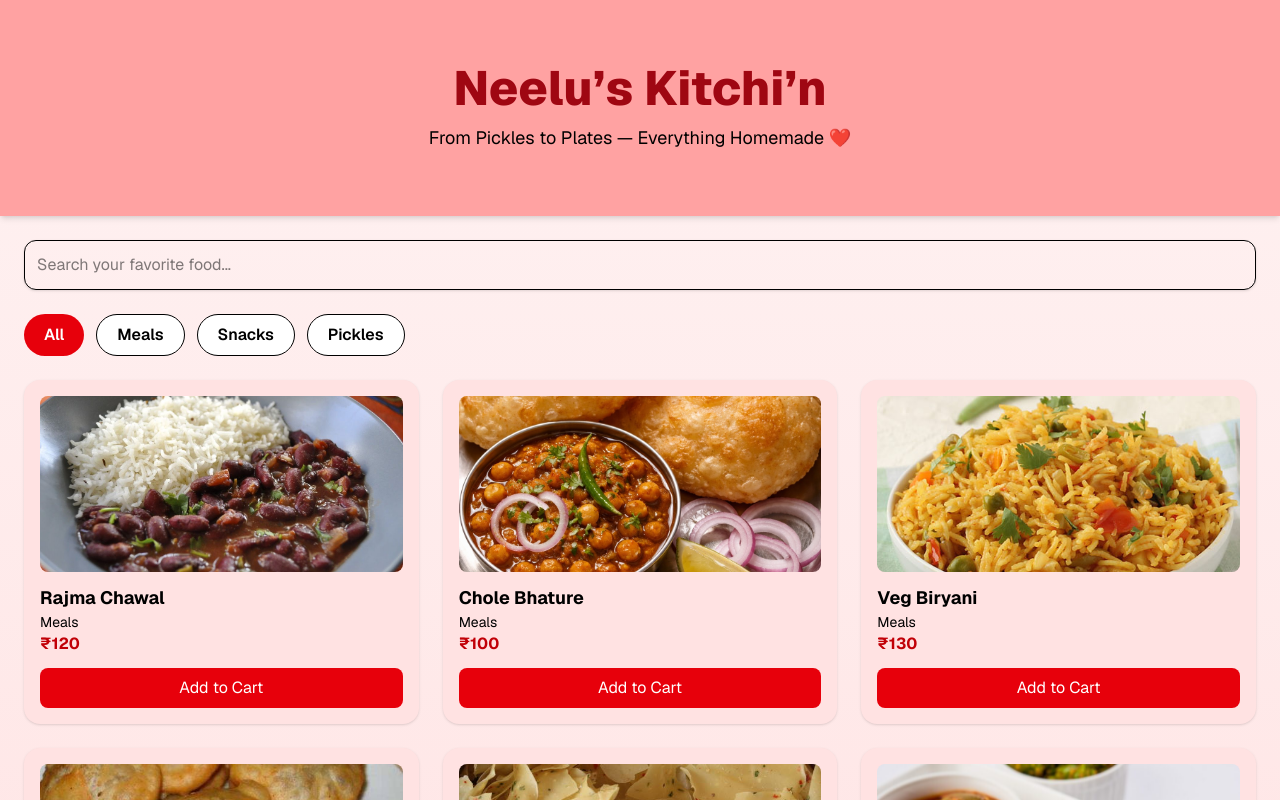
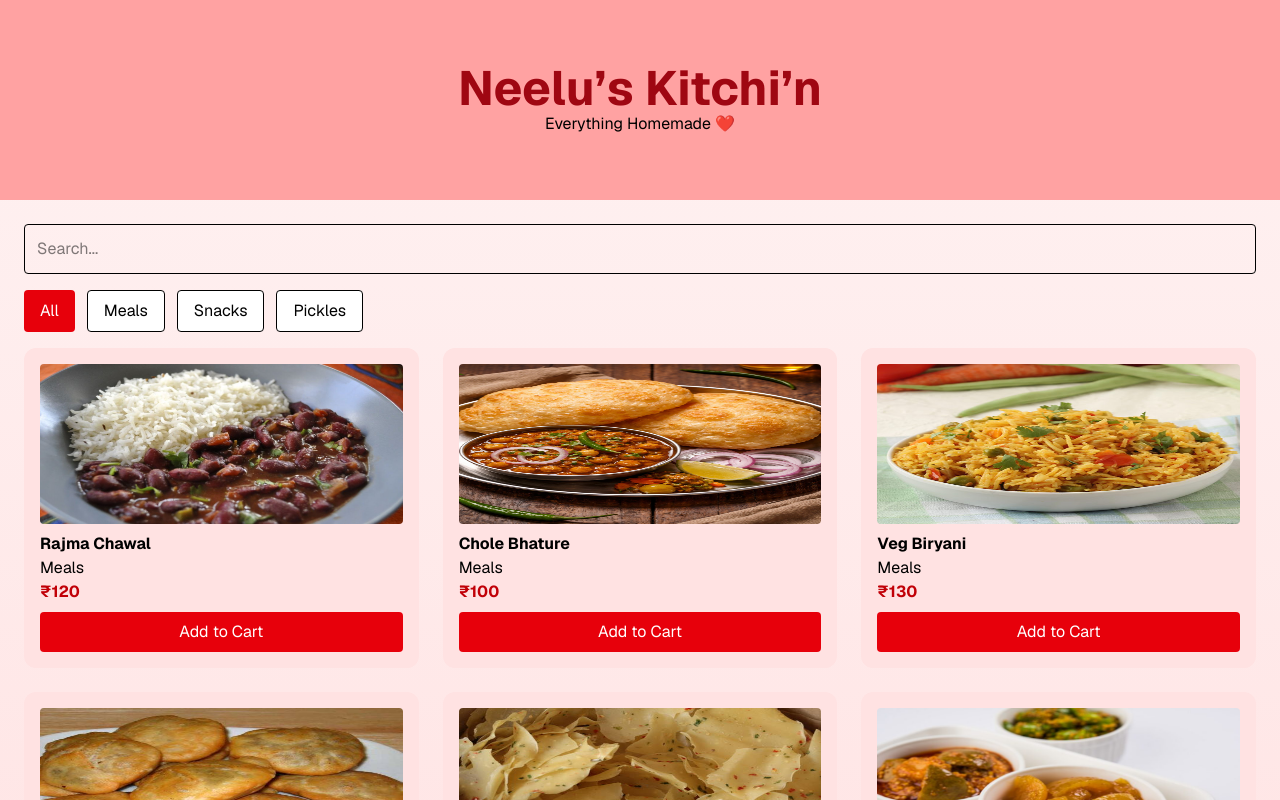
Before and after one commit to madhavgarg-08/Neelu-s-Kitchi-n, a Next.js app: page / in a window 1280 px wide. Shown: the top 800 px of the page. Built offline with nearby package versions, Linux system fonts and the light colour scheme.

Commit message:
added advanced checkout features

```diff
--- a/app/page.tsx
+++ b/app/page.tsx
@@ -19,15 +19,16 @@ export default function Home() {
   const [name, setName] = useState("");
   const [phone, setPhone] = useState("");
   const [address, setAddress] = useState("");
+  const [deliveryTime, setDeliveryTime] = useState("ASAP");
+
   const [error, setError] = useState("");
+  const [showSummary, setShowSummary] = useState(false);
 
-  // Load cart from localStorage
   useEffect(() => {
     const saved = localStorage.getItem("cart");
     if (saved) setCart(JSON.parse(saved));
   }, []);
 
-  // Save cart
   useEffect(() => {
     localStorage.setItem("cart", JSON.stringify(cart));
   }, [cart]);
@@ -62,28 +63,43 @@ export default function Home() {
 
   const generateWhatsAppMessage = () => {
     let message = "Hi, I want to order:\n\n";
-    message += `Name: ${name}\nPhone: ${phone}\nAddress: ${address}\n\nOrder:\n`;
+    message += `Name: ${name}\nPhone: ${phone}\nAddress: ${address}\nDelivery: ${deliveryTime}\n\nOrder:\n`;
 
     Object.values(cart).forEach((item) => {
       message += `- ${item.name} x${item.qty} (₹${item.price * item.qty})\n`;
     });
 
     message += `\nTotal: ₹${totalPrice}`;
-
     return `https://wa.me/919315113365?text=${encodeURIComponent(message)}`;
   };
 
-  // ✅ FIXED VALIDATION FUNCTION
   const handleOrder = () => {
     if (!name || !phone || !address) {
       setError("Please fill all details");
       return;
     }
 
+    if (!/^\d{10}$/.test(phone)) {
+      setError("Enter valid 10-digit phone number");
+      return;
+    }
+
     setError("");
+    setShowSummary(true);
+  };
 
-    const url = generateWhatsAppMessage();
-    window.open(url, "_blank");
+  const confirmOrder = () => {
+    window.open(generateWhatsAppMessage(), "_blank");
+
+    // Clear cart after order
+    setCart({});
+    localStorage.removeItem("cart");
+
+    setShowSummary(false);
+    setShowCart(false);
+    setName("");
+    setPhone("");
+    setAddress("");
   };
 
   const filteredProducts = products.filter(
@@ -95,76 +111,56 @@ export default function Home() {
   return (
     <div className="bg-gradient-to-b from-red-50 to-red-100 min-h-screen font-sans">
 
-      {/* HERO */}
-      <section className="text-center py-16 px-4 bg-red-300 shadow-md">
-        <h1 className="text-5xl font-extrabold text-red-800">
-          Neelu’s Kitchi’n
-        </h1>
-        <p className="mt-3 text-lg text-black">
-          From Pickles to Plates — Everything Homemade ❤️
-        </p>
+      <section className="text-center py-16 bg-red-300">
+        <h1 className="text-5xl font-bold text-red-800">Neelu’s Kitchi’n</h1>
+        <p className="text-black">Everything Homemade ❤️</p>
       </section>
 
       {!showCart && (
         <>
-          {/* SEARCH */}
           <div className="px-6 mt-6">
             <input
               type="text"
-              placeholder="Search your favorite food..."
-              className="w-full p-3 rounded-xl border shadow text-black"
+              placeholder="Search..."
+              className="w-full p-3 border rounded text-black"
               value={search}
               onChange={(e) => setSearch(e.target.value)}
             />
           </div>
 
-          {/* CATEGORIES */}
-          <section className="flex gap-3 px-6 py-6 overflow-x-auto">
+          <div className="flex gap-3 px-6 py-4 overflow-x-auto">
             {categories.map((cat) => (
               <button
                 key={cat}
                 onClick={() => setSelectedCategory(cat)}
-                className={`px-5 py-2 rounded-full font-semibold ${
-                  selectedCategory === cat
-                    ? "bg-red-600 text-white"
-                    : "bg-white text-black border"
+                className={`px-4 py-2 rounded ${
+                  selectedCategory === cat ? "bg-red-600 text-white" : "bg-white text-black border"
                 }`}
               >
                 {cat}
               </button>
             ))}
-          </section>
+          </div>
 
-          {/* PRODUCTS */}
-          <section className="px-6 pb-32">
-            <div className="grid md:grid-cols-3 gap-6">
+          <div className="grid md:grid-cols-3 gap-6 px-6 pb-24">
             {filteredProducts.map((item) => {
               const qty = cart[item.name]?.qty || 0;
 
               return (
-                  <div key={item.name} className="bg-red-100 p-4 rounded-2xl shadow">
-
-                    <img
-                      src={`/images/${item.image}`}
-                      className="h-44 w-full object-cover rounded-lg mb-3"
-                      alt={item.name}
-                    />
-
-                    <h3 className="text-lg font-bold text-black">{item.name}</h3>
-                    <p className="text-sm text-black">{item.category}</p>
-                    <p className="font-bold text-red-700">₹{item.price}</p>
+                <div key={item.name} className="bg-red-100 p-4 rounded-xl">
+                  <img src={`/images/${item.image}`} className="h-40 w-full rounded mb-2" />
+                  <h3 className="text-black font-bold">{item.name}</h3>
+                  <p className="text-black">{item.category}</p>
+                  <p className="text-red-700 font-bold">₹{item.price}</p>
 
                   {qty === 0 ? (
-                      <button
-                        onClick={() => addItem(item)}
-                        className="mt-3 w-full bg-red-600 text-white py-2 rounded-lg"
-                      >
+                    <button onClick={() => addItem(item)} className="bg-red-600 text-white w-full mt-2 py-2 rounded">
                       Add to Cart
                     </button>
                   ) : (
-                      <div className="flex justify-between items-center mt-3 bg-red-600 text-white rounded-lg px-4 py-2">
+                    <div className="flex justify-between mt-2 bg-red-600 text-white px-3 py-2 rounded">
                       <button onClick={() => removeItem(item)}>-</button>
-                        <span className="font-bold">{qty}</span>
+                      <span>{qty}</span>
                       <button onClick={() => addItem(item)}>+</button>
                     </div>
                   )}
@@ -172,19 +168,11 @@ export default function Home() {
               );
             })}
           </div>
-          </section>
 
-          {/* VIEW CART */}
           {totalItems > 0 && (
-            <div className="fixed bottom-0 left-0 right-0 bg-white border-t shadow-lg px-6 py-4 flex justify-between items-center">
-              <p className="text-black font-bold text-lg">
-                {totalItems} items | ₹{totalPrice}
-              </p>
-
-              <button
-                onClick={() => setShowCart(true)}
-                className="bg-red-600 text-white px-6 py-2 rounded-lg"
-              >
+            <div className="fixed bottom-0 left-0 right-0 bg-white p-4 flex justify-between">
+              <p className="text-black font-bold">{totalItems} items | ₹{totalPrice}</p>
+              <button onClick={() => setShowCart(true)} className="bg-red-600 text-white px-6 py-2 rounded">
                 View Cart
               </button>
             </div>
@@ -192,58 +180,63 @@ export default function Home() {
         </>
       )}
 
-      {/* CART PAGE */}
+      {/* CART */}
       {showCart && (
         <div className="p-6">
-          <button onClick={() => setShowCart(false)} className="mb-4 text-red-600">
+          <button onClick={() => setShowCart(false)} className="text-red-600 mb-4">
             ← Back
           </button>
 
-          <h2 className="text-2xl font-bold text-black mb-4">Your Cart</h2>
+          <h2 className="text-black font-bold text-xl mb-2">Your Cart</h2>
 
           {Object.values(cart).map((item) => (
-            <div key={item.name} className="flex justify-between mb-2 text-black">
+            <div key={item.name} className="flex justify-between text-black">
               <span>{item.name} x{item.qty}</span>
               <span>₹{item.price * item.qty}</span>
             </div>
           ))}
 
-          <p className="font-bold text-red-700 mt-3">Total: ₹{totalPrice}</p>
+          <p className="text-red-700 font-bold mt-3">Total: ₹{totalPrice}</p>
 
-          {/* FORM */}
           <div className="mt-4 space-y-2">
-            <input
-              placeholder="Name"
+            <input className="w-full border p-2 text-black" placeholder="Name" value={name} onChange={(e)=>setName(e.target.value)} />
+            <input className="w-full border p-2 text-black" placeholder="Phone" value={phone} onChange={(e)=>setPhone(e.target.value)} />
+            <input className="w-full border p-2 text-black" placeholder="Address" value={address} onChange={(e)=>setAddress(e.target.value)} />
+
+            <select
               className="w-full border p-2 text-black"
-              value={name}
-              onChange={(e) => setName(e.target.value)}
-            />
-            <input
-              placeholder="Phone"
-              className="w-full border p-2 text-black"
-              value={phone}
-              onChange={(e) => setPhone(e.target.value)}
-            />
-            <input
-              placeholder="Address"
-              className="w-full border p-2 text-black"
-              value={address}
-              onChange={(e) => setAddress(e.target.value)}
-            />
+              value={deliveryTime}
+              onChange={(e)=>setDeliveryTime(e.target.value)}
+            >
+              <option>ASAP</option>
+              <option>Evening (6-9 PM)</option>
+            </select>
           </div>
 
-          {/* ERROR */}
-          {error && (
-            <p className="text-red-600 mt-2">{error}</p>
+          {error && <p className="text-red-600 mt-2">{error}</p>}
+
+          <button onClick={handleOrder} className="w-full bg-green-600 text-white py-3 rounded mt-4">
+            Proceed to Order
+          </button>
+
+          {/* SUMMARY */}
+          {showSummary && (
+            <div className="mt-4 p-4 bg-white border rounded text-black">
+              <h3 className="font-bold mb-2">Confirm Order</h3>
+
+              {Object.values(cart).map((item) => (
+                <div key={item.name}>
+                  {item.name} x{item.qty}
+                </div>
+              ))}
+
+              <p className="font-bold mt-2">Total ₹{totalPrice}</p>
+
+              <button onClick={confirmOrder} className="w-full bg-green-600 text-white py-2 mt-3 rounded">
+                Confirm & Open WhatsApp
+              </button>
+            </div>
           )}
-
-          {/* BUTTON (VALIDATION WORKS NOW) */}
-          <button
-            onClick={handleOrder}
-            className="block w-full text-center bg-green-600 text-white py-3 rounded mt-4"
-          >
-            Confirm Order
-          </button>
         </div>
       )}
     </div>
```
Lines whose indentation alone changed are shown as unchanged.
